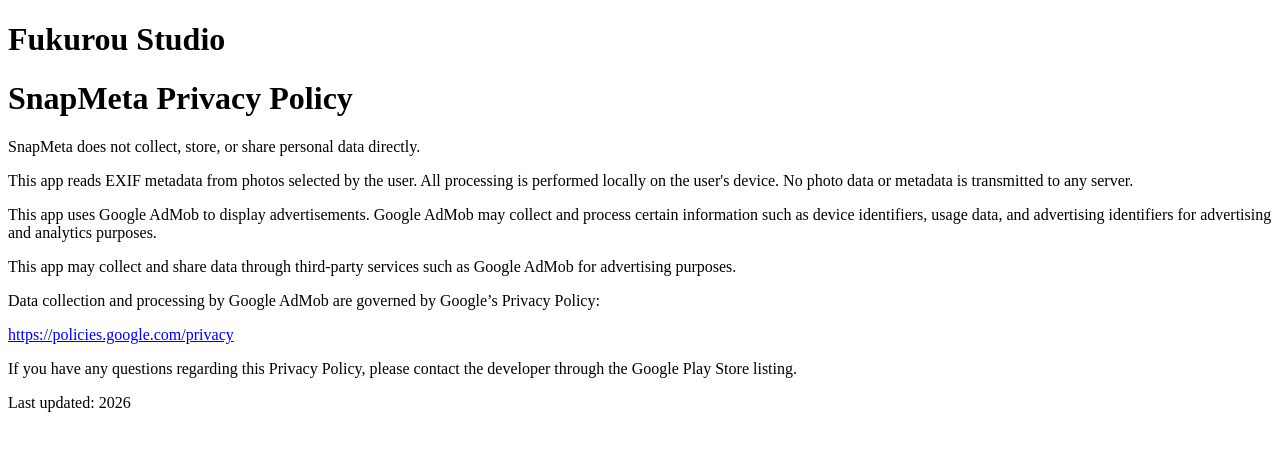
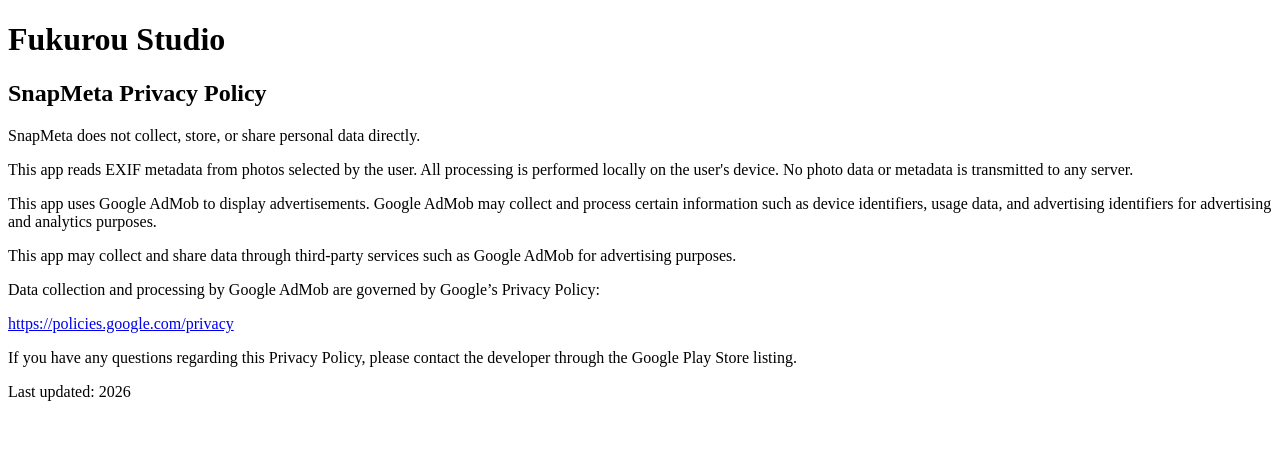
Before and after one commit to mride-rb/snapmeta-privacy, a plain HTML site: page index.html in a window 1280 px wide. Drawn offline with Linux system fonts and the light colour scheme.

Commit message:
Update index.html

```diff
--- a/index.html
+++ b/index.html
@@ -7,7 +7,7 @@
 <body>
 
 <h1>Fukurou Studio</h1>
-<h1>SnapMeta Privacy Policy</h1>
+<h2>SnapMeta Privacy Policy</h2>
 
 <p>SnapMeta does not collect, store, or share personal data directly.</p>
 
```
